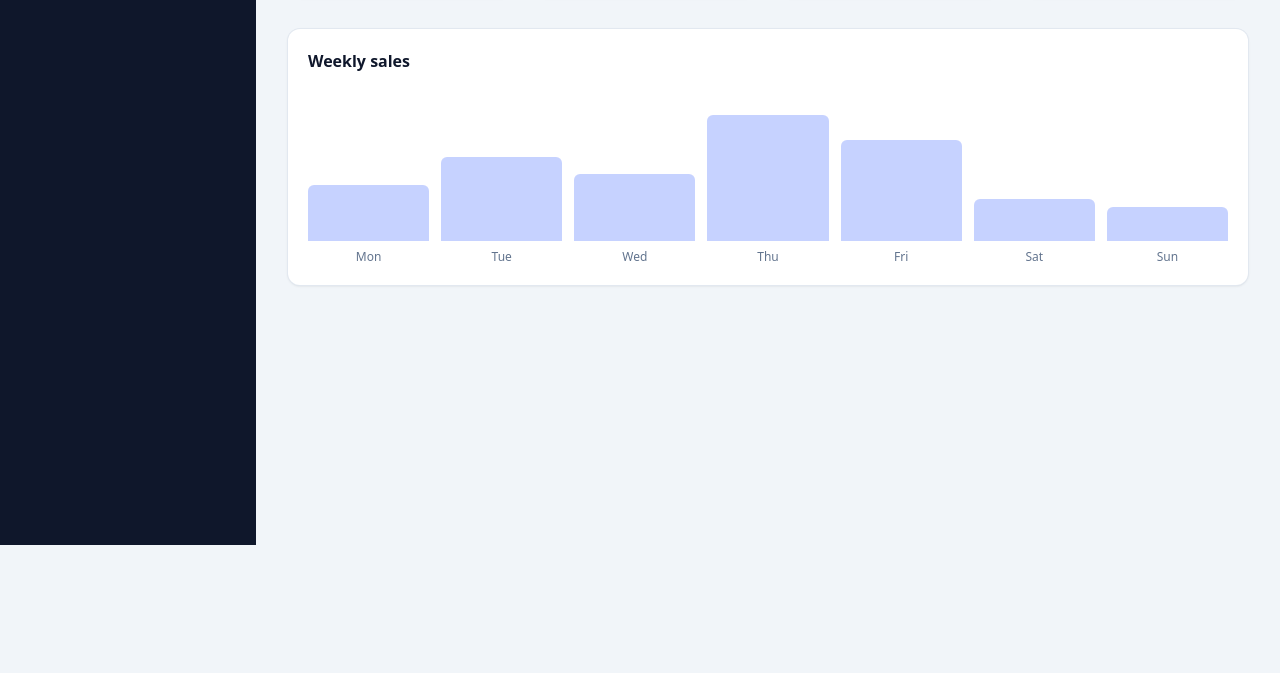
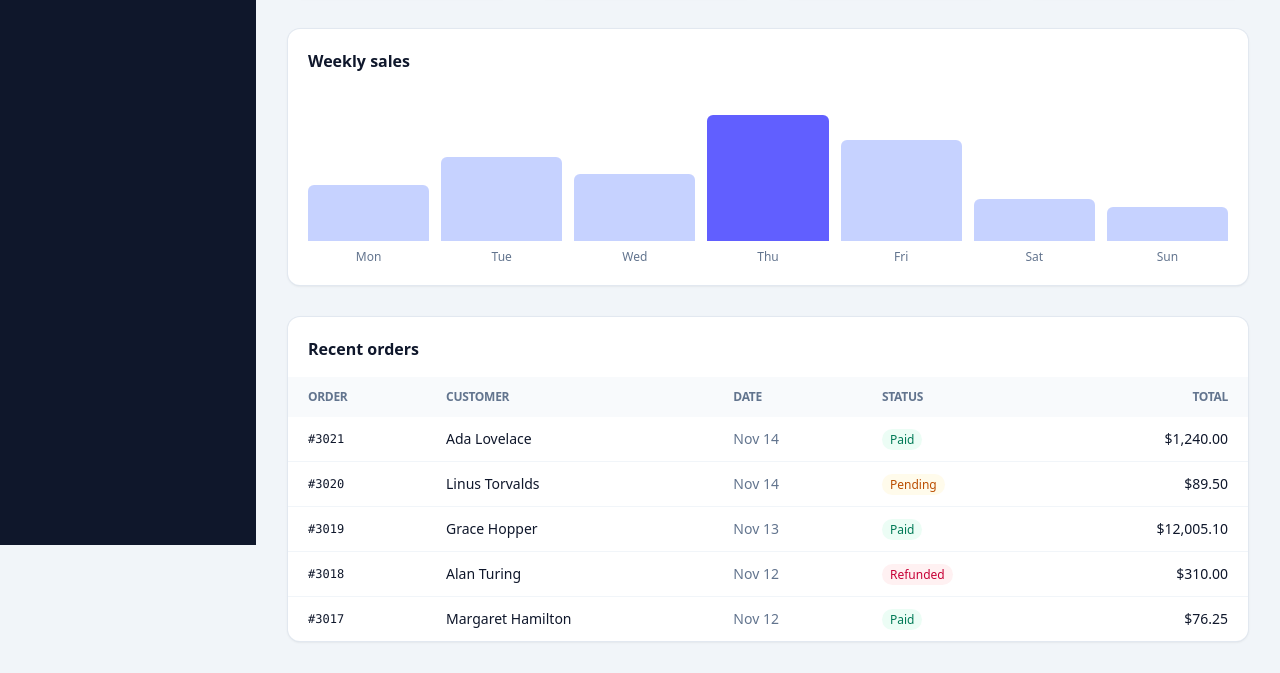
Before and after one commit to TahaSoumbate/admin-dashboard, a plain HTML site: page index.html in a window 1280 px wide. Shown: the part 255-928 px from the top of the page. Before the commit the page ends 800 px from the top, so only its background shows below. Drawn offline with nearby package versions, Linux system fonts and the light colour scheme.

Commit message:
create orders

```diff
--- /dev/null
+++ b/index.css
@@ -0,0 +1 @@
+@import "tailwindcss";
--- a/index.html
+++ b/index.html
@@ -4,6 +4,7 @@
     <meta charset="UTF-8" />
     <meta name="viewport" content="width=device-width, initial-scale=1.0" />
     <title>admin dashboard</title>
+    <link rel="stylesheet" href="./index.css">
     <script src="https://cdn.jsdelivr.net/npm/@tailwindcss/browser@4"></script>
   </head>
   <body class="bg-slate-100 text-slate-900 antialiased">
@@ -93,12 +94,77 @@
             <div class="flex h-full flex-1 flex-col justify-end"><div class="h-1/3 rounded-t-md bg-indigo-200 hover:bg-indigo-400 transition"></div><p class="mt-2 text-center text-xs text-slate-500">Mon</p></div>
             <div class="flex h-full flex-1 flex-col justify-end"><div class="h-1/2 rounded-t-md bg-indigo-200 hover:bg-indigo-400 transition"></div><p class="mt-2 text-center text-xs text-slate-500">Tue</p></div>
             <div class="flex h-full flex-1 flex-col justify-end"><div class="h-2/5 rounded-t-md bg-indigo-200 hover:bg-indigo-400 transition"></div><p class="mt-2 text-center text-xs text-slate-500">Wed</p></div>
-            <div class="flex h-full flex-1 flex-col justify-end"><div class="h-3/4 rounded-t-md bg-indigo-200 hover:bg-indigo-400 transition"></div><p class="mt-2 text-center text-xs text-slate-500">Thu</p></div>
+            <div class="flex h-full flex-1 flex-col justify-end"><div class="h-3/4 rounded-t-md bg-indigo-500 hover:bg-indigo-600 transition"></div><p class="mt-2 text-center text-xs text-slate-500">Thu</p></div>
             <div class="flex h-full flex-1 flex-col justify-end"><div class="h-3/5 rounded-t-md bg-indigo-200 hover:bg-indigo-400 transition"></div><p class="mt-2 text-center text-xs text-slate-500">Fri</p></div>
             <div class="flex h-full flex-1 flex-col justify-end"><div class="h-1/4 rounded-t-md bg-indigo-200 hover:bg-indigo-400 transition"></div><p class="mt-2 text-center text-xs text-slate-500">Sat</p></div>
             <div class="flex h-full flex-1 flex-col justify-end"><div class="h-1/5 rounded-t-md bg-indigo-200 hover:bg-indigo-400 transition"></div><p class="mt-2 text-center text-xs text-slate-500">Sun</p></div>
           </div>
         </section>
+        <section class="mt-8 rounded-xl bg-white shadow-sm ring ring-slate-200">
+          <h2 class="px-5 pt-5 font-semibold">Recent orders</h2>
+          <div class="mt-4 overflow-x-auto scrollbar-thin scrollbar-thumb-slate-300  scrollbar-track-transparent ">
+            <table class="w-full border-collapse text-sm">
+              <thead class="bg-slate-50 text-xs tracking-tight text-slate-500 uppercase">
+                <tr>
+                  <th class="px-5 py-3 text-start font-semibold">Order</th>
+                  <th class="px-5 py-3 text-start font-semibold">Customer</th>
+                  <th class="px-5 py-3 text-start font-semibold">Date</th>
+                  <th class="px-5 py-3 text-start font-semibold">Status</th>
+                  <th class="px-5 py-3 text-end font-semibold ">Total</th>
+                </tr>
+              </thead>
+              <tbody class="divide-y divide-slate-100 ">
+                <tr class="hover:bg-slate-50">
+                  <td class="px-5 py-3 font-mono text-xs">#3021</td>
+                  <td class="px-5 py-3 whitespace-nowrap ">Ada Lovelace</td>
+                  <td class="px-5 py-3 whitespace-nowrap text-slate-500 ">Nov 14</td>
+                  <td class="px-5 py-3">
+                    <span class="rounded-full bg-emerald-50 px-2 py-0.5 text-xs font-medium text-emerald-700">Paid</span>
+                  </td>
+                  <td class="px-5 py-3 text-end tabular-nums">$1,240.00</td>
+                </tr>
+                <tr class="hover:bg-slate-50">
+                  <td class="px-5 py-3 font-mono text-xs">#3020</td>
+                  <td class="px-5 py-3 whitespace-nowrap ">Linus Torvalds</td>
+                  <td class="px-5 py-3 whitespace-nowrap text-slate-500 ">Nov 14</td>
+                  <td class="px-5 py-3">
+                    <span class="rounded-full bg-amber-50 px-2 py-0.5 text-xs font-medium text-amber-700">Pending</span>
+                  </td>
+                  <td class="px-5 py-3 text-end tabular-nums">$89.50</td>
+                </tr>
+                <tr class="hover:bg-slate-50">
+                  <td class="px-5 py-3 font-mono text-xs">#3019</td>
+                  <td class="px-5 py-3 whitespace-nowrap ">Grace Hopper</td>
+                  <td class="px-5 py-3 whitespace-nowrap text-slate-500 ">Nov 13</td>
+                  <td class="px-5 py-3">
+                    <span class="rounded-full bg-emerald-50 px-2 py-0.5 text-xs font-medium text-emerald-700">Paid</span>
+                  </td>
+                  <td class="px-5 py-3 text-end tabular-nums">$12,005.10</td>
+                </tr>
+                <tr class="hover:bg-slate-50">
+                  <td class="px-5 py-3 font-mono text-xs">#3018</td>
+                  <td class="px-5 py-3 whitespace-nowrap ">Alan Turing</td>
+                  <td class="px-5 py-3 whitespace-nowrap text-slate-500 ">Nov 12</td>
+                  <td class="px-5 py-3">
+                    <span class="rounded-full bg-rose-50 px-2 py-0.5 text-xs font-medium text-rose-700">Refunded</span>
+                  </td>
+                  <td class="px-5 py-3 text-end tabular-nums">$310.00</td>
+                </tr>
+                <tr class="hover:bg-slate-50">
+                  <td class="px-5 py-3 font-mono text-xs">#3017</td>
+                  <td class="px-5 py-3 whitespace-nowrap ">Margaret Hamilton</td>
+                  <td class="px-5 py-3 whitespace-nowrap text-slate-500 ">Nov 12</td>
+                  <td class="px-5 py-3">
+                    <span class="rounded-full bg-emerald-50 px-2 py-0.5 text-xs font-medium text-emerald-700">Paid</span>
+                  </td>
+                  <td class="px-5 py-3 text-end tabular-nums">$76.25</td>
+                </tr>
+
+              </tbody>
+            </table>
+          </div>
+
+        </section>
       </main>
     </div>
   </body>
```
